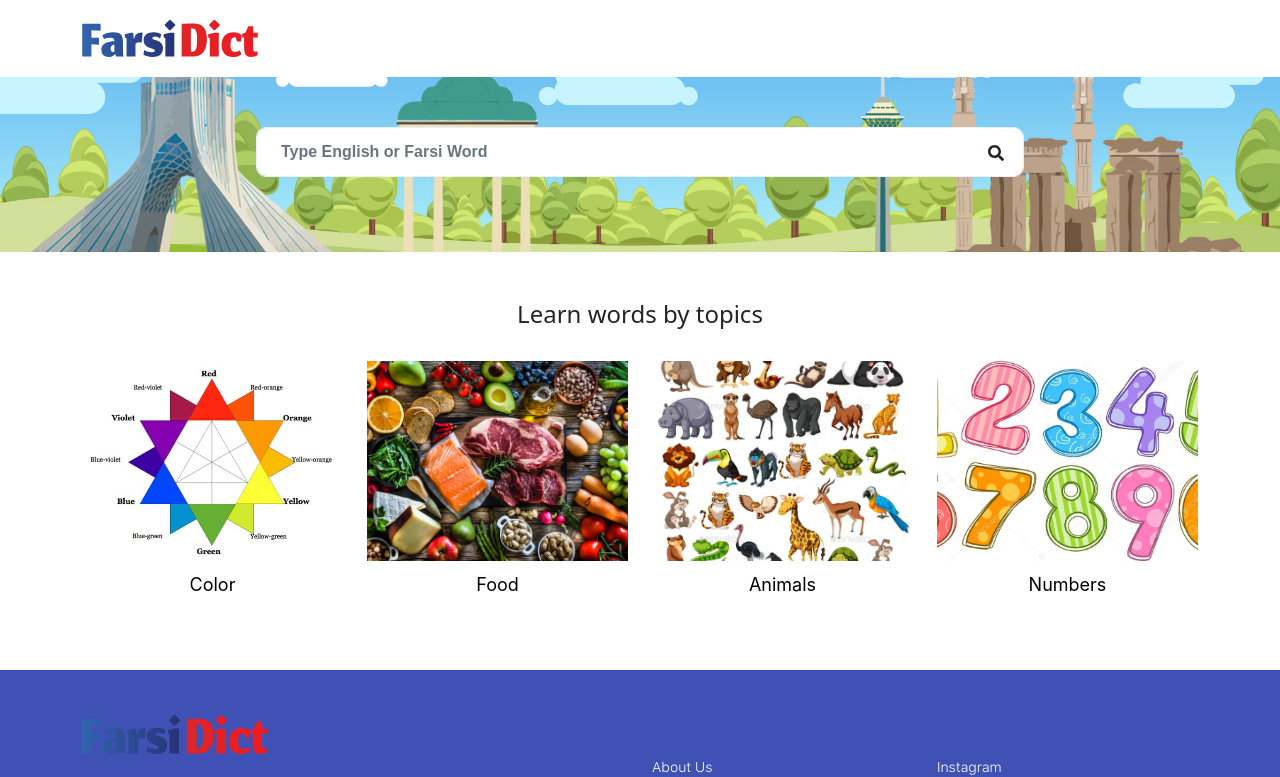
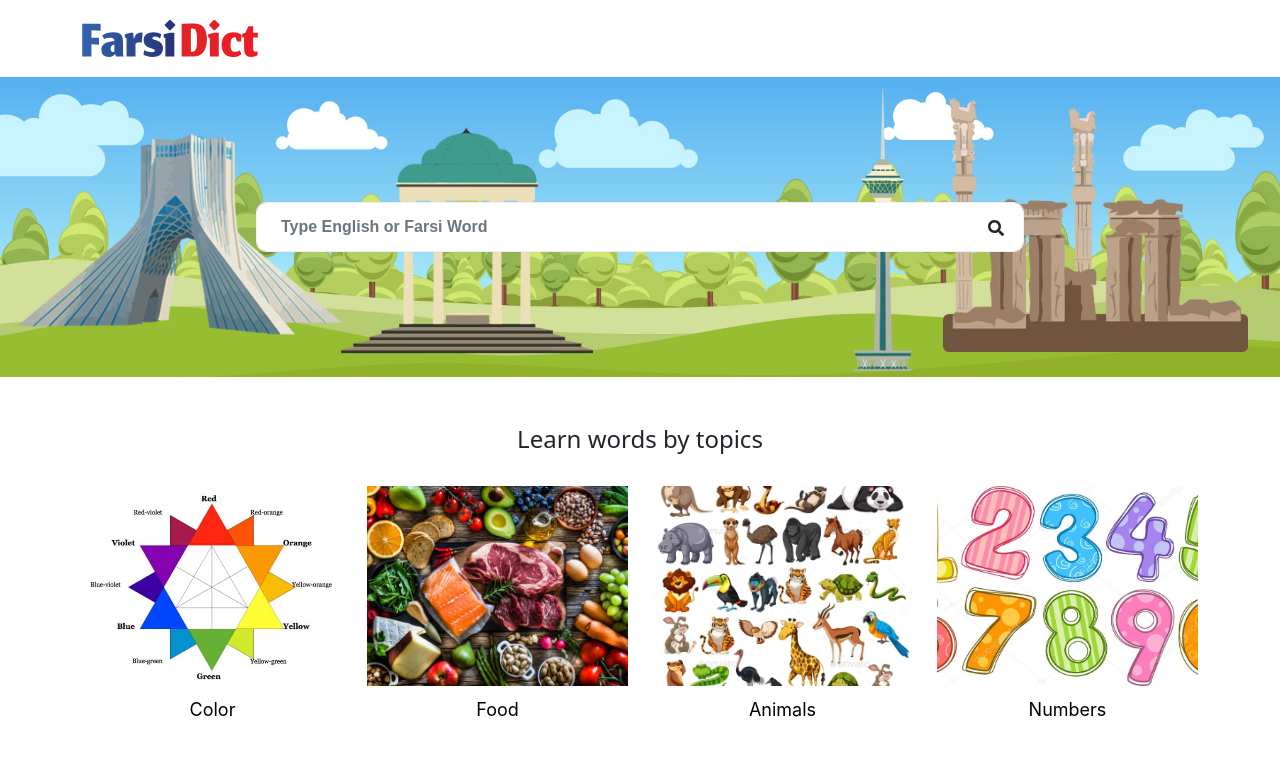
Before and after one commit to IrfanHasib/en2fa-dictionary, a React (Create React App) app: page / in a window 1280 px wide. Shown: the top 777 px of the page. Built offline with nearby package versions, Linux system fonts and the light colour scheme; a web font is replaced by a local one.

Commit message:
increase hero image size

```diff
--- a/src/Components/Search/style.scss
+++ b/src/Components/Search/style.scss
@@ -9,7 +9,7 @@
 }
 
 .hero {
-  padding: 50px 0 75px 0;
+  padding: 125px 0 125px 0;
   background-size: cover;
   background-position: 50%;
   background-repeat: no-repeat;
```
